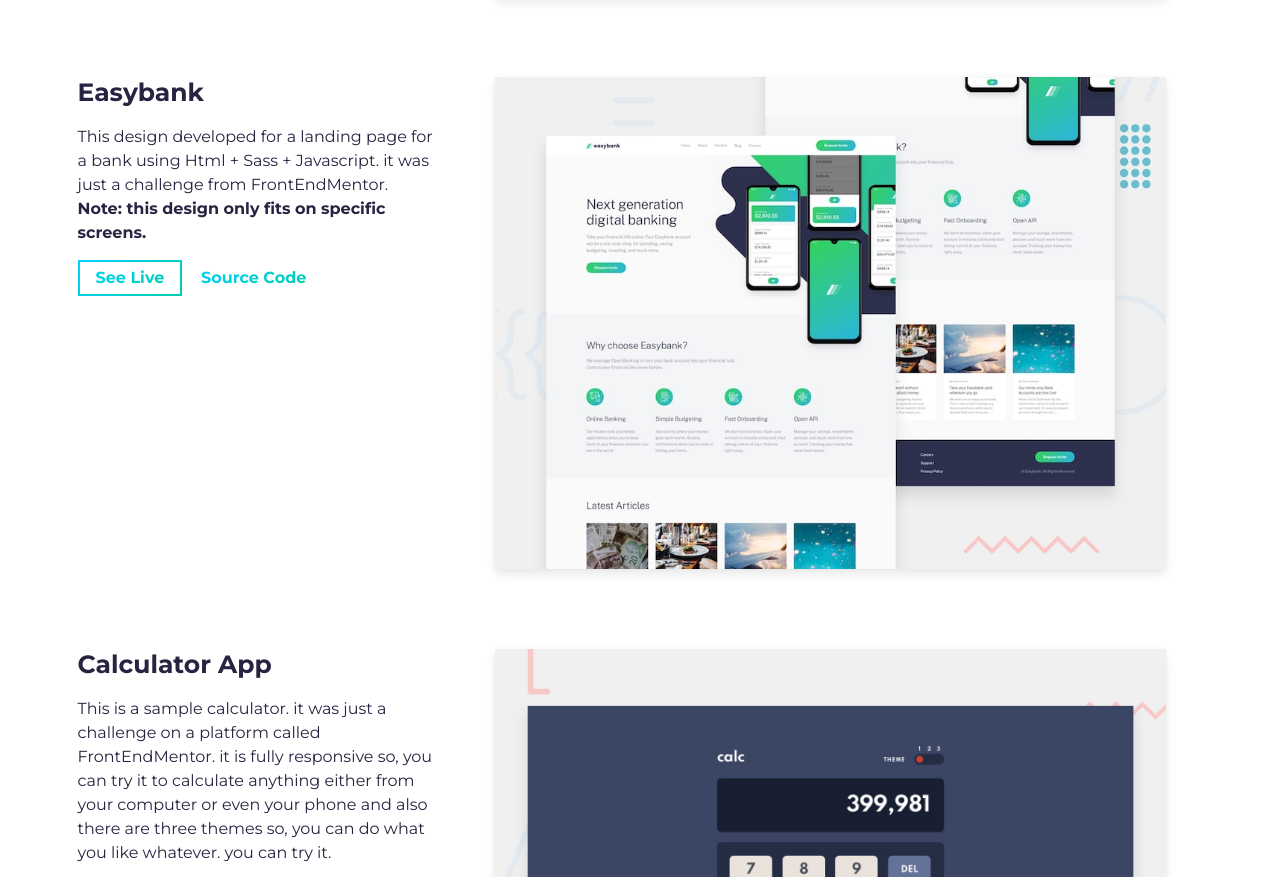
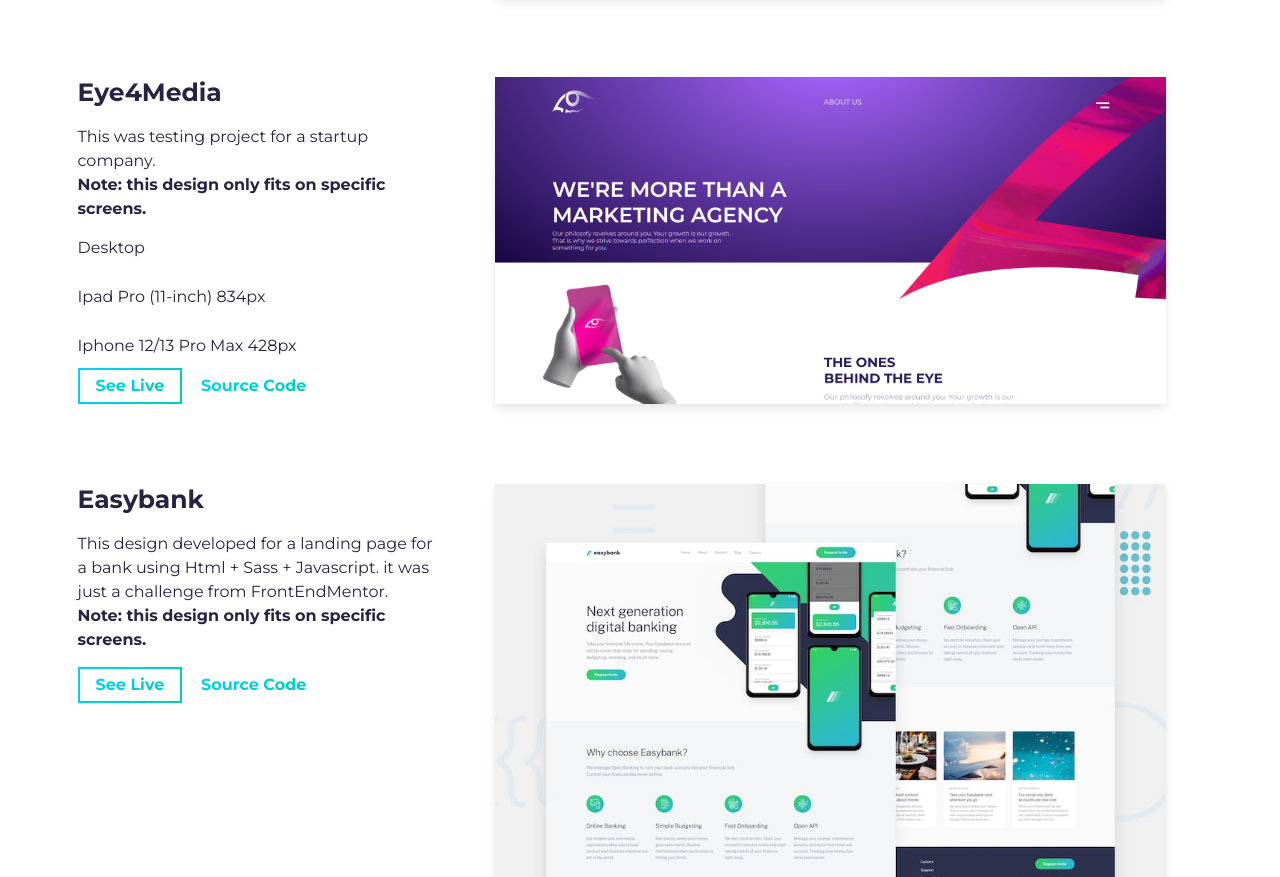
Before and after one commit to mahmoudzanoun13/simplefolio, a website built with Parcel: page src/index.html in a window 1280 px wide. Shown: the part 2243-3120 px from the top of the page. Built offline with nearby package versions, Linux system fonts and the light colour scheme.

Commit message:
adding new project eye4media

```diff
--- a/src/index.html
+++ b/src/index.html
@@ -207,6 +207,42 @@
                       class="img-fluid"
                       src="assets/instagramproject.jpeg"
                     />
+                  </div>
+                </a>
+              </div>
+            </div>
+          </div>
+          <!-- /END Project -->
+
+          <!-- Notice: each .row is a project -->
+          <div class="row">
+            <div class="col-lg-4 col-sm-12">
+              <div class="project-wrapper__text load-hidden">
+                <h3 class="project-wrapper__text-title">Eye4Media</h3>
+                <div>
+                  <p class="mb-4">
+                    This was testing project for a startup company.<br>
+                    <strong>Note: this design only fits on specific screens.</strong><br>
+                    <p>Desktop</p><br>
+                    <p>Ipad Pro (11-inch) 834px</p><br>
+                    <p>Iphone 12/13 Pro Max 428px</p>
+                  </p>
+                </div>
+                <a rel="noreferrer" target="_blank" class="cta-btn cta-btn--hero" href="https://mahmoudzanoun13.github.io/eye4media">
+                  See Live
+                </a>
+                <a rel="noreferrer" target="_blank" class="cta-btn text-color-main"
+                  href="https://github.com/mahmoudzanoun13/eye4media">
+                  Source Code
+                </a>
+              </div>
+            </div>
+            <div class="col-lg-8 col-sm-12">
+              <div class="project-wrapper__image load-hidden">
+                <a rel="noreferrer" href="https://mahmoudzanoun13.github.io/eye4media" target="_blank">
+                  <div data-tilt data-tilt-max="4" data-tilt-glare="true" data-tilt-max-glare="0.5"
+                    class="thumbnail rounded js-tilt">
+                    <img alt="Project Image" class="img-fluid" src="assets/eye4mediaproject.png" />
                   </div>
                 </a>
               </div>
```
Also changed, not shown: src/assets/eye4mediaproject.png (added).
